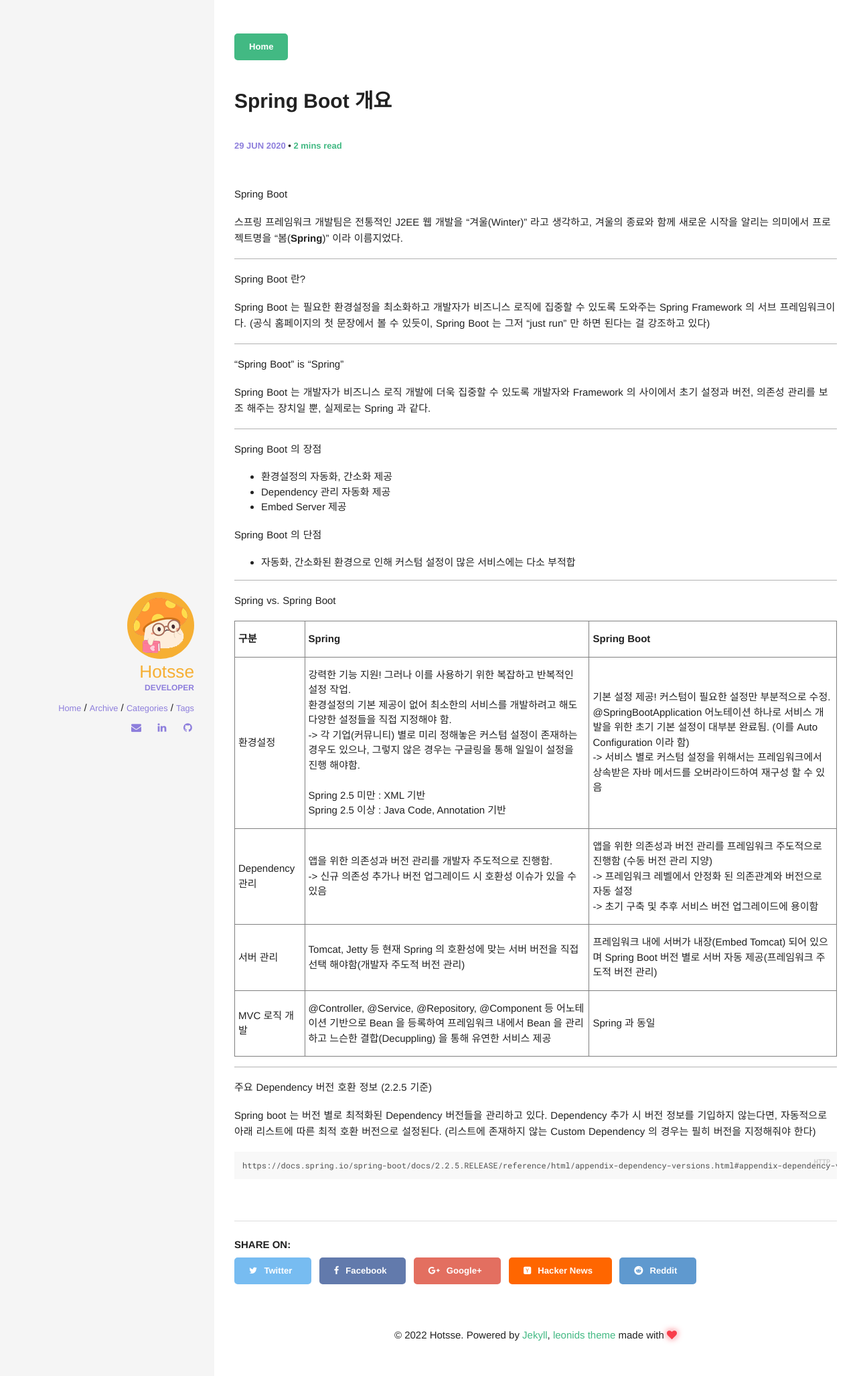
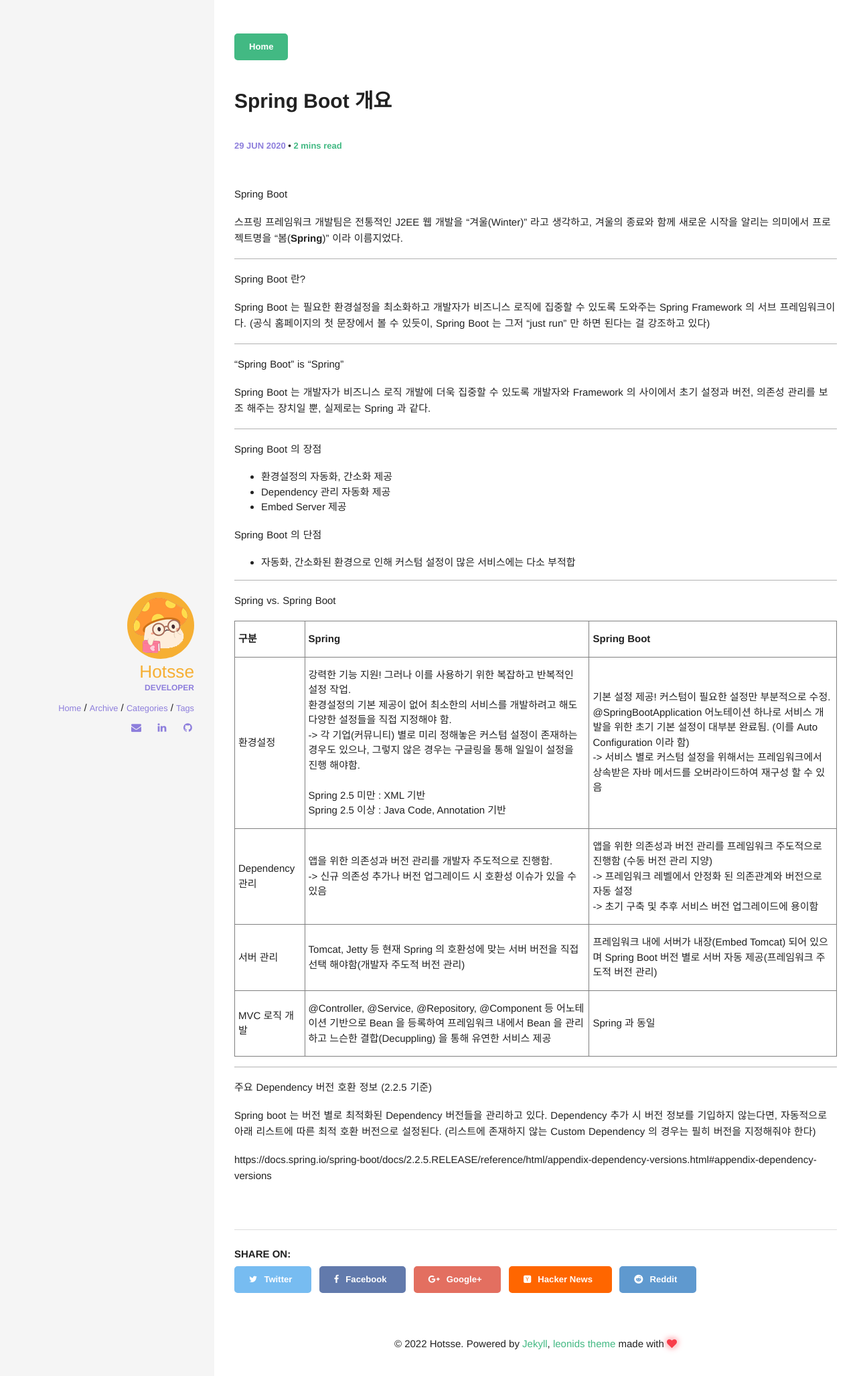
Before and after one commit to Hotsse/hotsse.github.io, a Jekyll site: the page built from _posts/2020-06-29-Spring Boot 개요.md, in a window 1280 px wide. Shown: the top 2055 px of the page at 67% size. Built offline with Jekyll 4.4.1, drawn with Linux system fonts in a browser that asks for light colours; comment, search, counter and statistics services are not loaded.

Commit message:
Update 2020-06-29-Spring Boot 개요.md

```diff
--- a/_posts/2020-06-29-Spring Boot 개요.md
+++ b/_posts/2020-06-29-Spring Boot 개요.md
@@ -50,6 +50,5 @@
 주요 Dependency 버전 호환 정보 (2.2.5 기준)
 
 Spring boot 는 버전 별로 최적화된 Dependency 버전들을 관리하고 있다. Dependency 추가 시 버전 정보를 기입하지 않는다면, 자동적으로 아래 리스트에 따른 최적 호환 버전으로 설정된다. (리스트에 존재하지 않는 Custom Dependency 의 경우는 필히 버전을 지정해줘야 한다)
-{% highlight http %}
+
 https://docs.spring.io/spring-boot/docs/2.2.5.RELEASE/reference/html/appendix-dependency-versions.html#appendix-dependency-versions
-{% endhighlight %}
```
